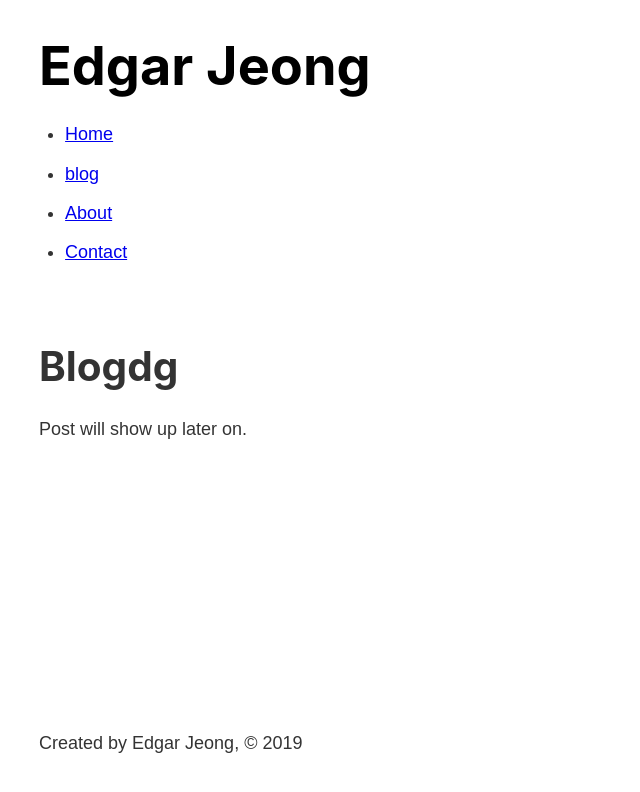
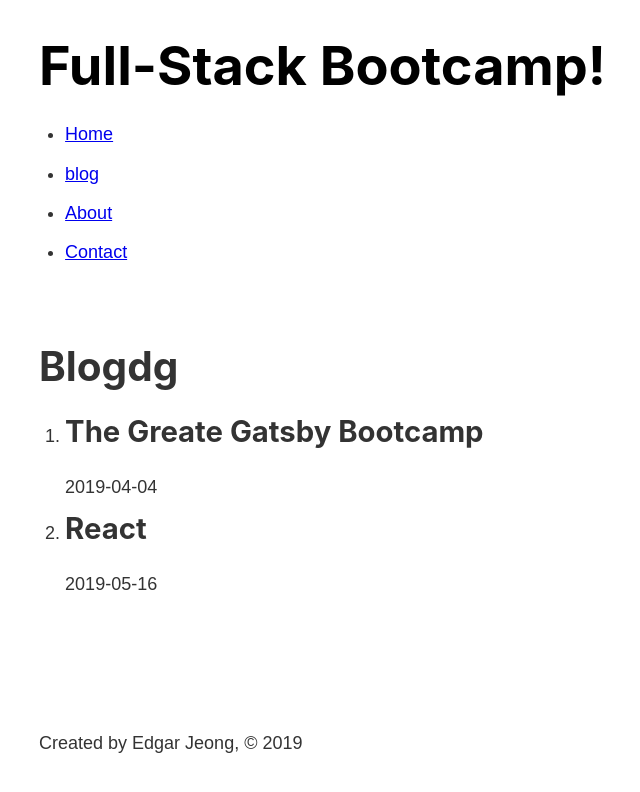
Before and after one commit to Ultraman82/gatsby_bootcamp, a Gatsby site: page /blog in a window 1280 px wide. Shown: the whole page, without its empty margins (244-884 px from the left). Built offline with nearby package versions, Linux system fonts and the light colour scheme; Gatsby itself is replaced by a stand-in of ours.

Commit message:
resource-file, remark added

```diff
--- a/gatsby-config.js
+++ b/gatsby-config.js
@@ -5,5 +5,19 @@
  */
 
 module.exports = {
-  plugins: ["gatsby-plugin-sass"],
+  siteMetadata: {
+    title: "Full-Stack Bootcamp!",
+    author: "Edgar Jeong",
+  },
+  plugins: [
+    "gatsby-plugin-sass",
+    {
+      resolve: "gatsby-source-filesystem",
+      options: {
+        name: "src",
+        path: `${__dirname}/src/`,
+      },
+    },
+    "gatsby-transformer-remark",
+  ],
 }
--- a/src/pages/blog.js
+++ b/src/pages/blog.js
@@ -1,10 +1,37 @@
 import React from "react"
 import Layout from "./components/layout"
+import { graphql, useStaticQuery } from "gatsby"
+
 const BlogPage = () => {
+  const data = useStaticQuery(graphql`
+    query {
+      allMarkdownRemark {
+        edges {
+          node {
+            frontmatter {
+              title
+              date
+            }
+            html
+            excerpt
+          }
+        }
+      }
+    }
+  `)
   return (
     <Layout>
       <h1>Blogdg</h1>
-      <p>Post will show up later on.</p>
+      <ol>
+        {data.allMarkdownRemark.edges.map(edge => {
+          return (
+            <li>
+              <h2>{edge.node.frontmatter.title}</h2>
+              <p>{edge.node.frontmatter.date}</p>
+            </li>
+          )
+        })}
+      </ol>
     </Layout>
   )
 }
--- a/src/pages/components/footer.js
+++ b/src/pages/components/footer.js
@@ -1,9 +1,18 @@
 import React from "react"
-
+import { graphql, useStaticQuery } from "gatsby"
 export default function footer() {
+  const data = useStaticQuery(graphql`
+    query {
+      site {
+        siteMetadata {
+          author
+        }
+      }
+    }
+  `)
   return (
     <footer>
-      <p>Created by Edgar Jeong, © 2019</p>
+      <p>Created by {data.site.siteMetadata.author}, © 2019</p>
     </footer>
   )
 }
--- a/src/pages/components/header.js
+++ b/src/pages/components/header.js
@@ -1,14 +1,24 @@
 import React from "react"
-import { Link } from "gatsby"
+import { Link, graphql, useStaticQuery } from "gatsby"
 //import "./header.module.scss"
 import headerStyles from "./header.module.scss"
 
 export default function header() {
+  const data = useStaticQuery(graphql`
+    query {
+      site {
+        siteMetadata {
+          title
+        }
+      }
+    }
+  `)
+  console.log(data)
   return (
     <header className={headerStyles.header}>
       <h1>
         <Link className={headerStyles.title} to="/">
-          Edgar Jeong
+          {data.site.siteMetadata.title}
         </Link>
       </h1>
       <nav>
--- /dev/null
+++ b/src/posts/gatsby.md
@@ -0,0 +1,12 @@
+---
+title: "The Greate Gatsby Bootcamp"
+date: "2019-04-04"
+---
+
+I just launched a new bootcamp!
+
+## Topics Covered
+
+1. Gatsby
+2. GraphQL
+3. React
--- /dev/null
+++ b/src/posts/react.md
@@ -0,0 +1,8 @@
+---
+title: "React"
+date: "2019-05-16"
+---
+
+In this post you'll learn React.
+
+## Topics Covered
```
Also changed, not shown: package.json (+5 -2 lines), 2 other files.
